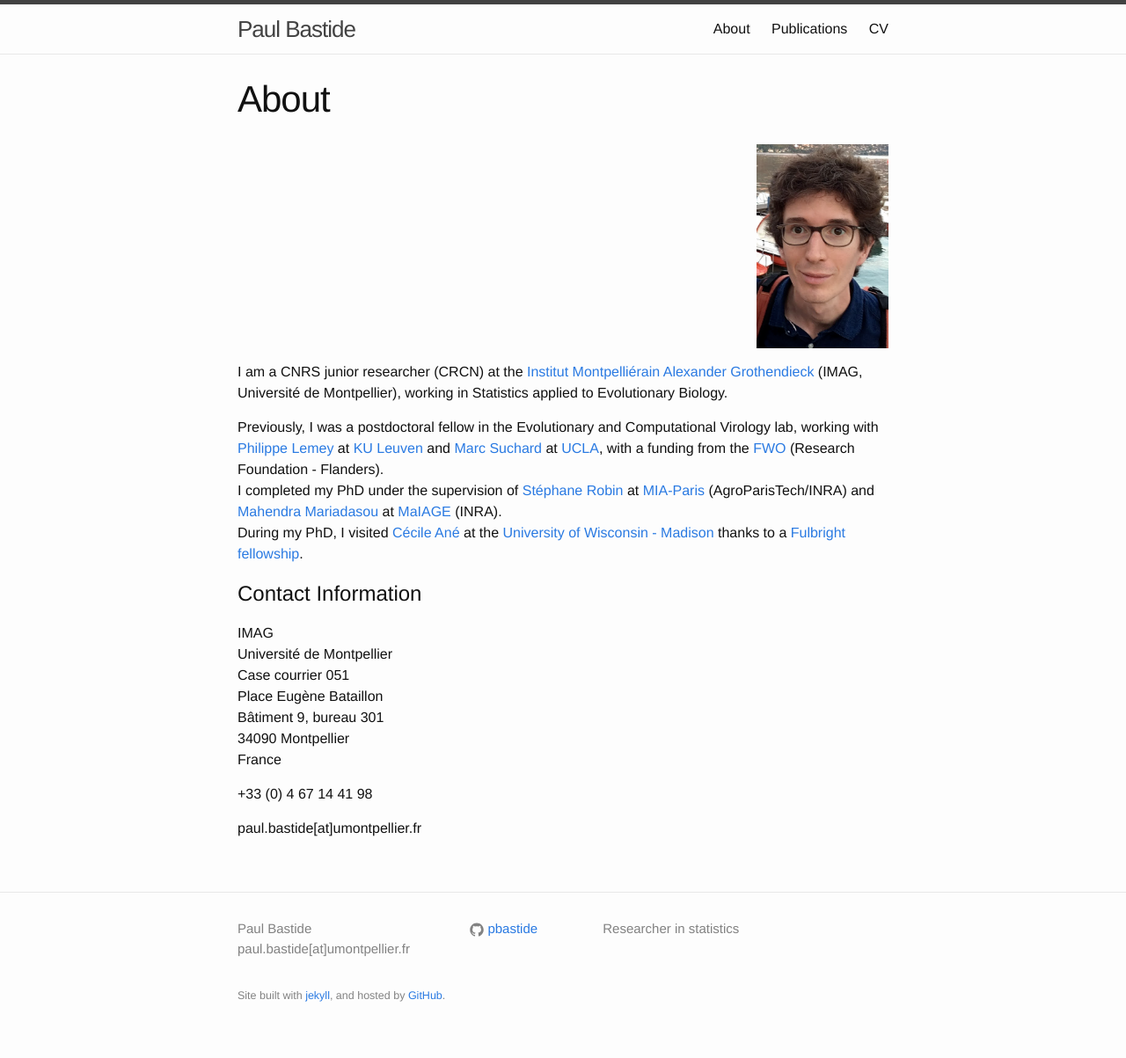
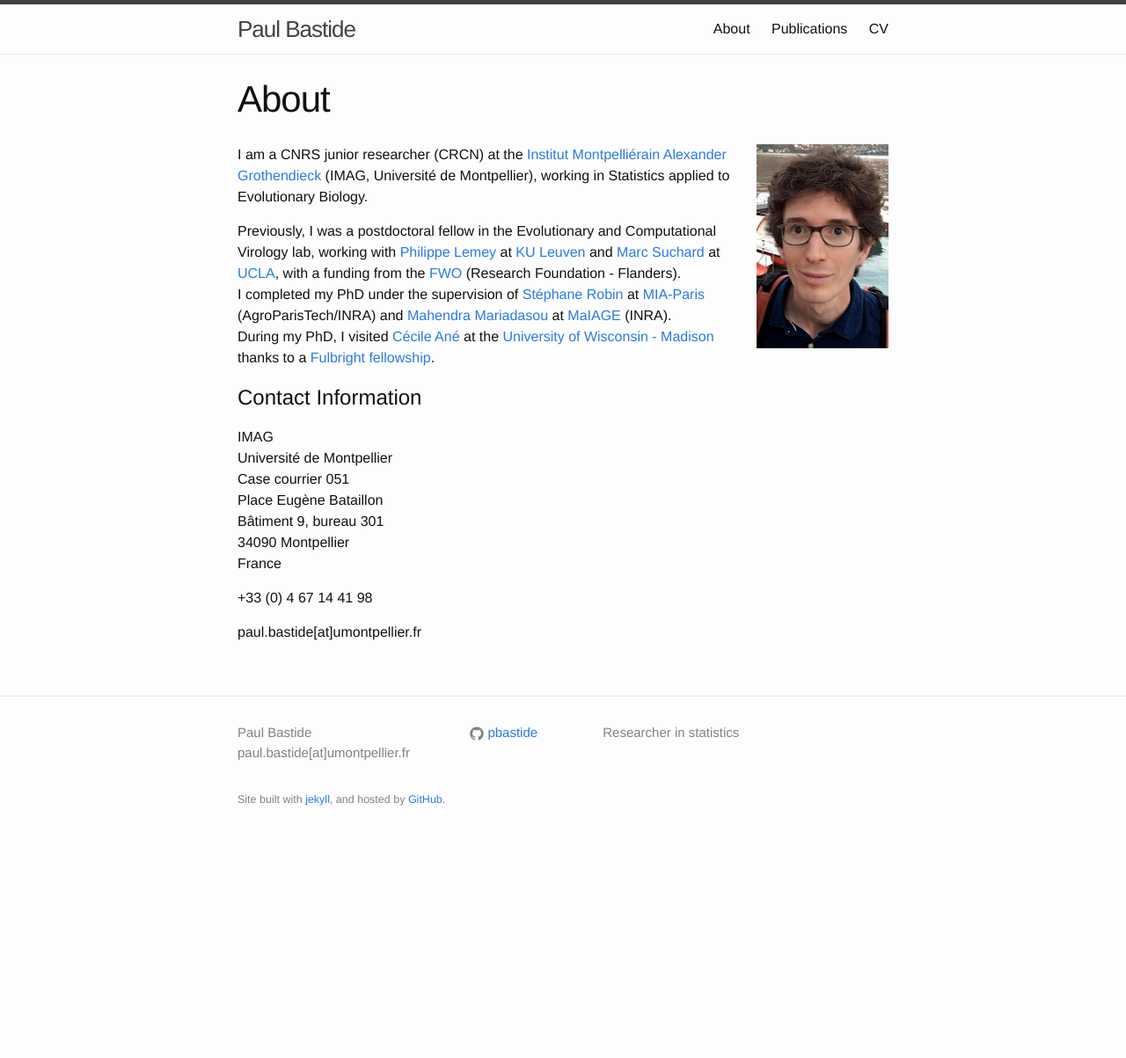
Before and after one commit to pbastide/pbastide.github.io, a Jekyll site: the page built from index.md, in a window 1280 px wide. Shown: the whole page at 88% size. Built offline with Jekyll 4.4.1, drawn with Linux system fonts in a browser that asks for light colours; after the commit the page ends 980 px from its top, so only the background shows below that.

Commit message:
Try to align the image.

```diff
--- a/index.md
+++ b/index.md
@@ -3,11 +3,8 @@ layout: page
 title: About
 weight : 1
 ---
-{: style="text-align: right"}
-![photo]
 
-[photo]: {{site.baseurl}}/docs/202008_photo.png
-{: width="150px"}
+<img align="right" width="150" src="{{site.baseurl}}/docs/202008_photo.png">
 
 I am a CNRS junior researcher (CRCN) at the [Institut Montpelliérain Alexander Grothendieck](https://imag.edu.umontpellier.fr) (IMAG, Université de Montpellier), working in Statistics applied to Evolutionary Biology.
 
```
